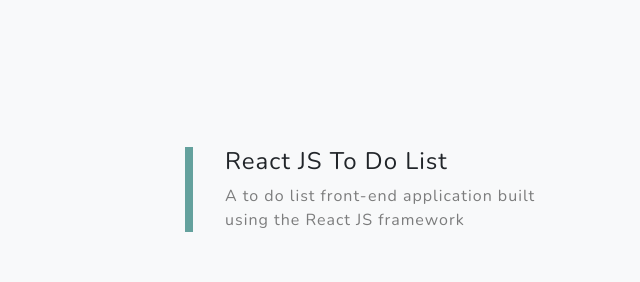
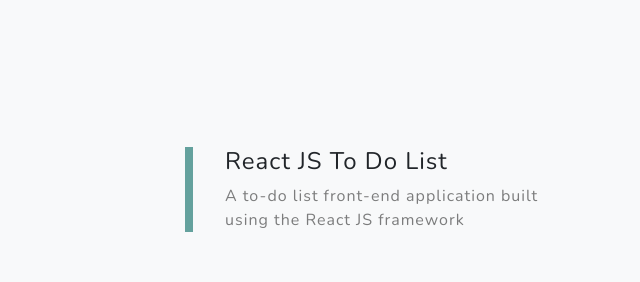
Before and after one commit to tiggerman120/myPortfolio, a Gatsby site: page / in a window 1280 px wide. Shown: the part 1284-1566 px from the top of the page, 640-1280 px from the left. Built offline with nearby package versions, Linux system fonts and the light colour scheme; Gatsby itself is replaced by a stand-in of ours.

Commit message:
text changed to do > to-do

```diff
--- a/src/pages/index.js
+++ b/src/pages/index.js
@@ -57,7 +57,7 @@
             <div className="featured-text text-center text-lg-left">
               <h4>React JS To Do List</h4>
               <p className="text-black-50 mb-0">
-                A to do list front-end application built using the React JS framework
+                A to-do list front-end application built using the React JS framework
               </p>
             </div>
           </div>
```
Also changed, not shown: src/assets/images/forest.jpg (deleted).
